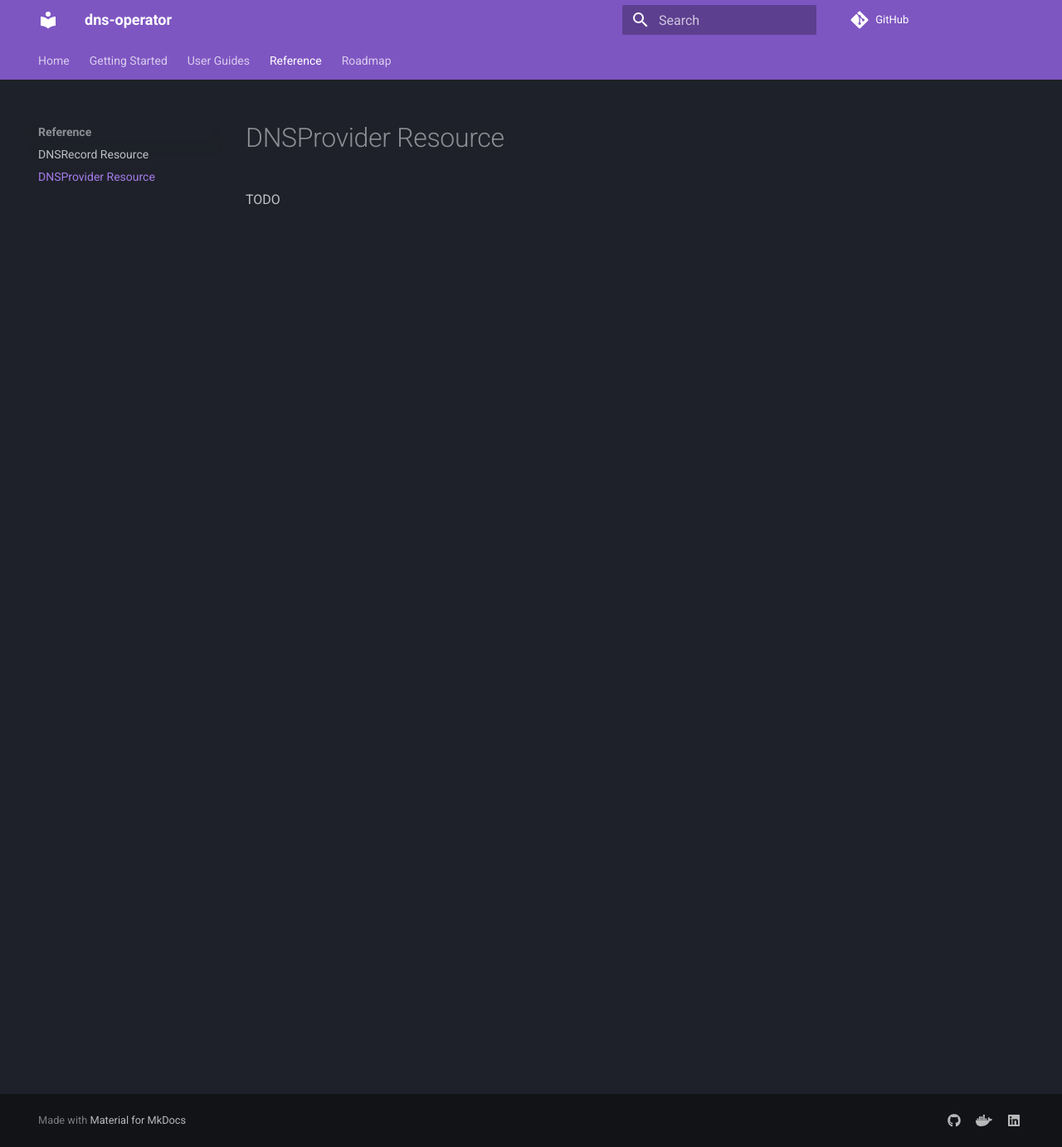
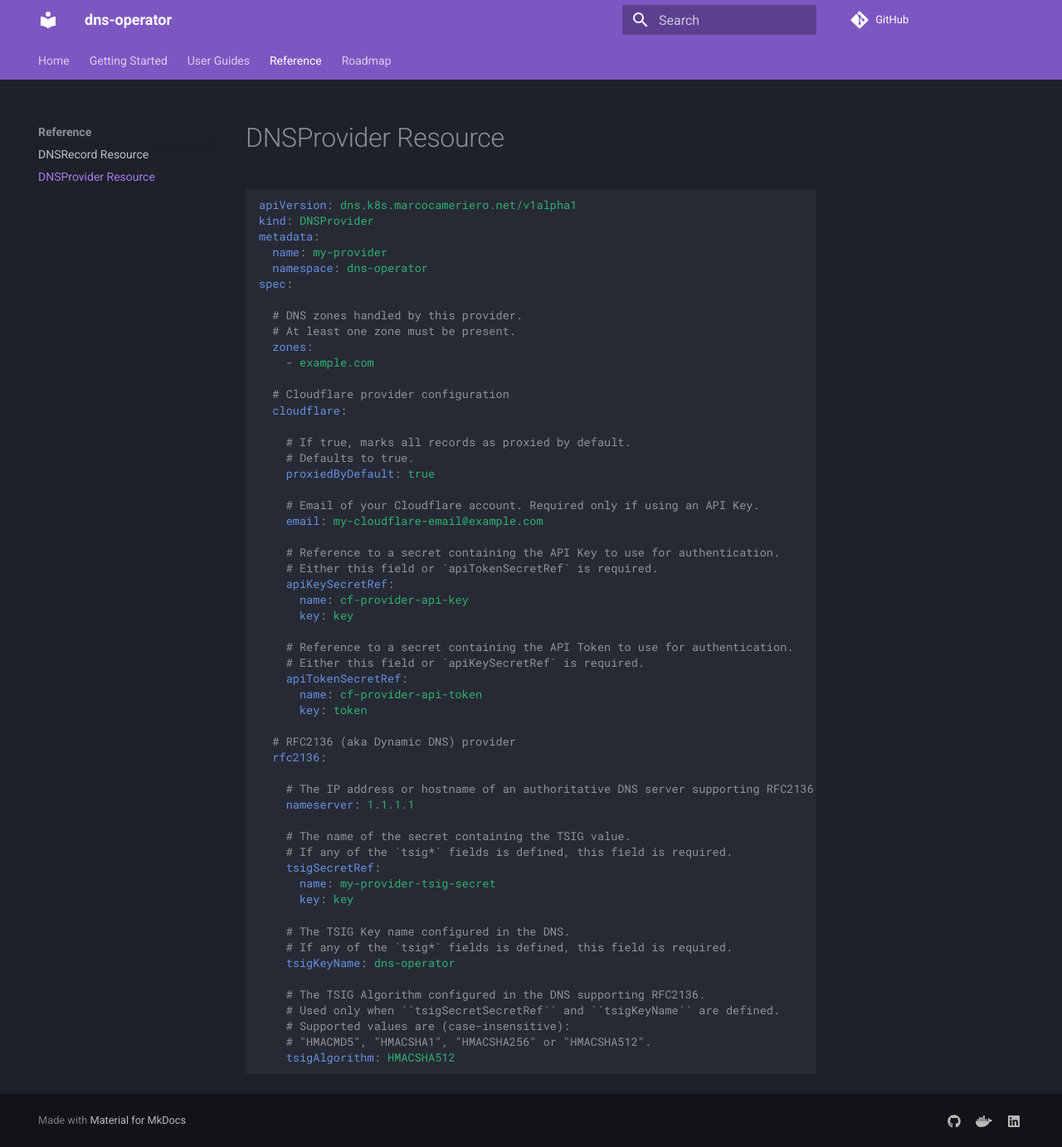
Before and after one commit to 95ulisse/dns-operator, an MkDocs documentation site: the page built from docs/content/reference/dnsprovider.md, in a window 1280 px wide and 1383 px high. Shown: the whole window at 83% size. Built offline with MkDocs 1.6.1 and Material for MkDocs 9.7.7, drawn with Linux system fonts in a browser that asks for light colours; comment, search, counter and statistics services are not loaded.

Commit message:
Reference docs.

````diff
--- a/docs/content/reference/dnsprovider.md
+++ b/docs/content/reference/dnsprovider.md
@@ -1,3 +1,59 @@
 # DNSProvider Resource
 
-TODO
+```yaml
+apiVersion: dns.k8s.marcocameriero.net/v1alpha1
+kind: DNSProvider
+metadata:
+  name: my-provider
+  namespace: dns-operator
+spec:
+
+  # DNS zones handled by this provider.
+  # At least one zone must be present.
+  zones:
+    - example.com
+
+  # Cloudflare provider configuration
+  cloudflare:
+
+    # If true, marks all records as proxied by default.
+    # Defaults to true.
+    proxiedByDefault: true
+
+    # Email of your Cloudflare account. Required only if using an API Key.
+    email: my-cloudflare-email@example.com
+
+    # Reference to a secret containing the API Key to use for authentication.
+    # Either this field or `apiTokenSecretRef` is required.
+    apiKeySecretRef:
+      name: cf-provider-api-key
+      key: key
+
+    # Reference to a secret containing the API Token to use for authentication.
+    # Either this field or `apiKeySecretRef` is required.
+    apiTokenSecretRef:
+      name: cf-provider-api-token
+      key: token
+
+  # RFC2136 (aka Dynamic DNS) provider
+  rfc2136:
+
+    # The IP address or hostname of an authoritative DNS server supporting RFC2136 in the form host:port.
+    nameserver: 1.1.1.1
+
+    # The name of the secret containing the TSIG value.
+    # If any of the `tsig*` fields is defined, this field is required.
+    tsigSecretRef:
+      name: my-provider-tsig-secret
+      key: key
+
+    # The TSIG Key name configured in the DNS.
+    # If any of the `tsig*` fields is defined, this field is required.
+    tsigKeyName: dns-operator
+
+    # The TSIG Algorithm configured in the DNS supporting RFC2136.
+    # Used only when ``tsigSecretSecretRef`` and ``tsigKeyName`` are defined.
+    # Supported values are (case-insensitive):
+    # "HMACMD5", "HMACSHA1", "HMACSHA256" or "HMACSHA512".
+    tsigAlgorithm: HMACSHA512
+```
````
Also changed, not shown: docs/content/reference/dnsrecord.md (+47 -1 lines), 5 other files.
